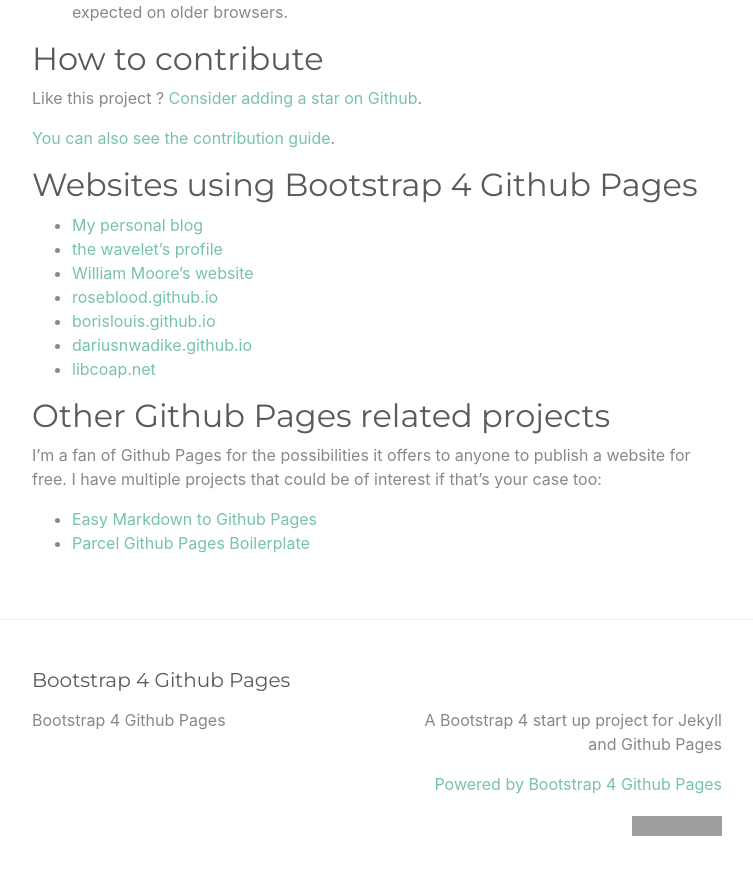
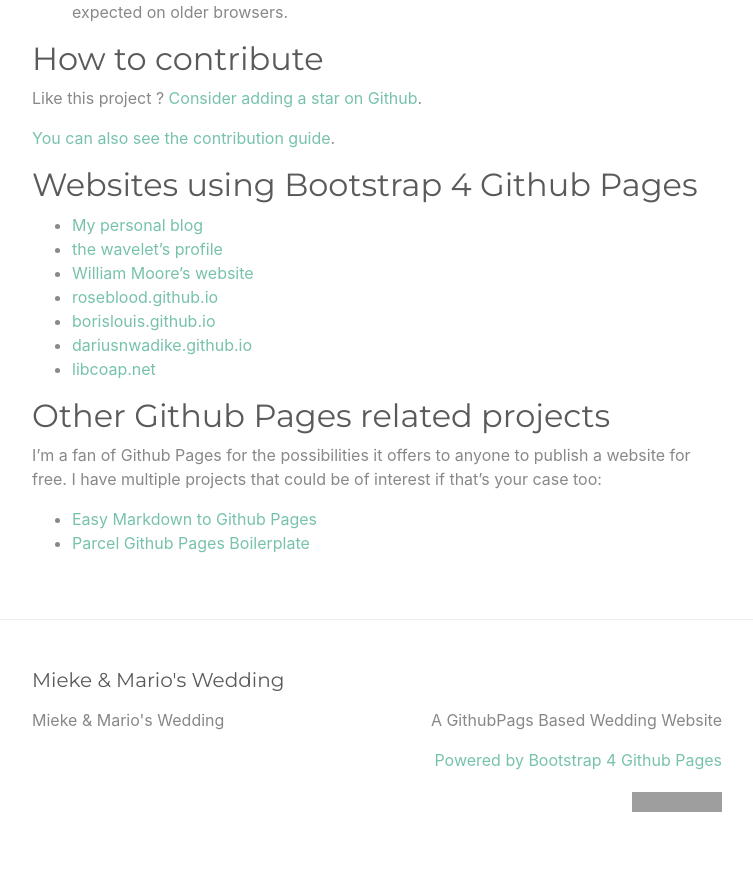
Before and after one commit to marioisbeck/miekemario, a Jekyll site: the page built from index.md, in a window 1280 px wide and 900 px high, scrolled down 2544 px. Shown: the top 875 px of the window, without its empty margins (263-1016 px from the left). Built offline with Jekyll 4.4.1, drawn with Linux system fonts in a browser that asks for light colours; some of the changed text lies outside the part shown; grey boxes are pictures that could not be loaded.

Commit message:
Update _config.yml

```diff
--- a/_config.yml
+++ b/_config.yml
@@ -13,16 +13,16 @@
 # you will see them accessed via {{ site.title }}, {{ site.email }}, and so on.
 # You can create any custom variable you would like, and they will be accessible
 # in the templates via {{ site.myvariable }}.
-title: Bootstrap 4 Github Pages
+title: Mieke & Mario's Wedding
 email: ""
 description: >- # this means to ignore newlines until "baseurl:"
-  A Bootstrap 4 start up project for Jekyll and Github Pages
+  A GithubPags Based Wedding Website
 #baseurl: "" # the subpath of your site, e.g. /blog
 #url: "" # the base hostname & protocol for your site, e.g. http://example.com
 #twitter_username: jekyllrb
 #github_username:  jekyll
 
-repository: "nicolas-van/bootstrap-4-github-pages"
+repository: "marioisbeck/miekemario"
 
 # Build settings
 plugins:
```
